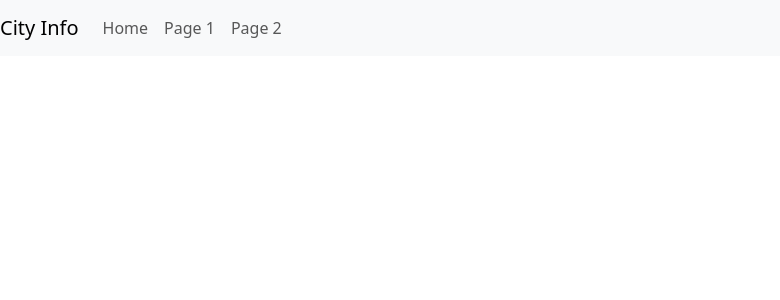
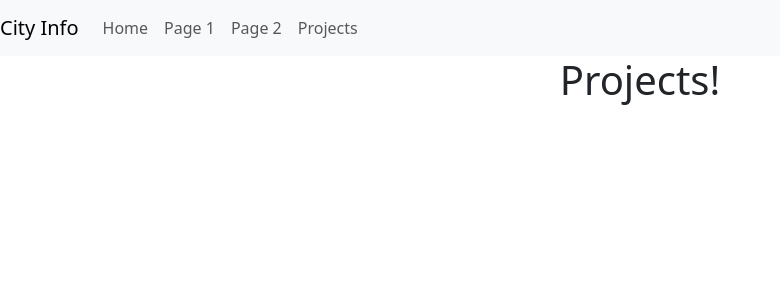
Before and after one commit to DWaltenburg/CityInfo, a React (Create React App) app in the folder city-info/: page /Projects in a window 1280 px wide. Shown: the top 300 px of the page, without its empty margins (0-780 px from the left). Built offline with nearby package versions, Linux system fonts and the light colour scheme.

Commit message:
Github pages test, will this react project link to its own Projects page or the other Projects github page?

```diff
--- a/city-info/src/components/Navbar.tsx
+++ b/city-info/src/components/Navbar.tsx
@@ -11,6 +11,7 @@ const NavigationBar = () => {
           <Nav.Link href="/">Home</Nav.Link>
           <Nav.Link href="/Page1">Page 1</Nav.Link>
           <Nav.Link href="/Page2">Page 2</Nav.Link>
+          <Nav.Link href="/Projects">Projects</Nav.Link>
         </Nav>
       </Navbar.Collapse>
     </Navbar>
--- a/city-info/src/components/PageRoutes.tsx
+++ b/city-info/src/components/PageRoutes.tsx
@@ -1,7 +1,9 @@
 import { BrowserRouter as Router, Routes, Route } from "react-router-dom";
 import Page1 from "./Pages/Page1";
 import Page2 from "./Pages/Page2";
+import ProjectPage from "./Pages/ProjectsPage";
 import MainContent from "./MainContent";
+import ProjectsPage from "./Pages/ProjectsPage";
 
 const PageRoutes = () => {
   return (
@@ -11,6 +13,7 @@ const PageRoutes = () => {
           <Route path="/" element={<MainContent />} />
           <Route path="/Page1" element={<Page1 />} />
           <Route path="/Page2" element={<Page2 />} />
+          <Route path="/Projects" element={<ProjectsPage />} />
         </Routes>
       </Router>
     </>
--- /dev/null
+++ b/city-info/src/components/Pages/ProjectsPage.tsx
@@ -0,0 +1,7 @@
+import React from "react";
+
+let ProjectsPage = () => {
+  return <div><h1>Projects!</h1></div>;
+};
+
+export default ProjectsPage;
```
